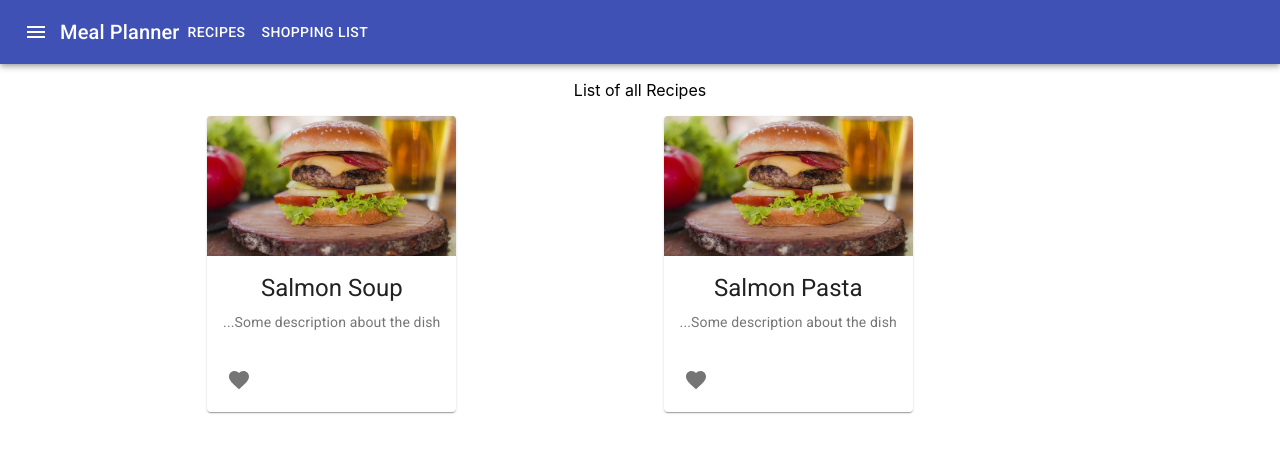
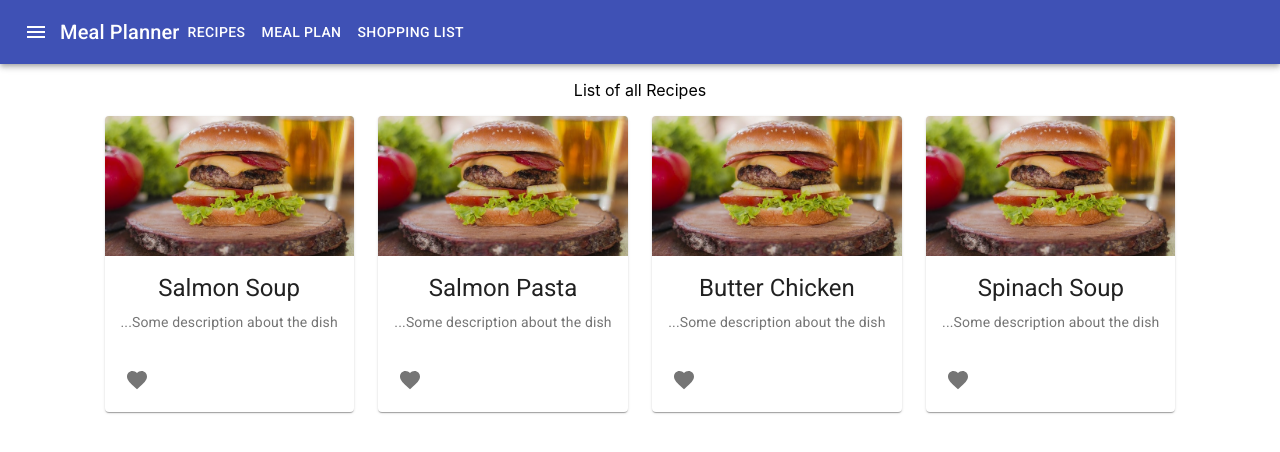
Before and after one commit to pankaj-pant/recipe-planner-frontend, a React (Create React App) app: page / in a window 1280 px wide. Shown: the top 452 px of the page. Built offline with nearby package versions, Linux system fonts and the light colour scheme.

Commit message:
MealPlan component

```diff
--- a/src/App.js
+++ b/src/App.js
@@ -6,6 +6,7 @@ import {
   Link
 } from "react-router-dom";
 import Recipes from './Recipes'
+import MealPlan from './MealPlan'
 import ShoppingList from './ShoppingList'
 import './App.css';
 import AppBar from '@material-ui/core/AppBar';
@@ -28,6 +29,7 @@ function App() {
               Meal Planner
             </Typography>
             <Button color="inherit" href="/">Recipes</Button>
+            <Button color="inherit" href="/mealPlan">Meal Plan</Button>
             <Button color="inherit" href="/shoppingList">Shopping List</Button>
           </Toolbar>
         </AppBar>
@@ -35,6 +37,9 @@ function App() {
         <Switch>
           <Route exact path="/">
             <Recipes />
+          </Route>
+          <Route path="/mealPlan">
+            <MealPlan />
           </Route>
           <Route path="/shoppingList">
             <ShoppingList />
--- /dev/null
+++ b/src/MealPlan.js
@@ -0,0 +1,11 @@
+import React from 'react';
+
+const MealPlan = () => {
+    return(
+        <div>
+            <h2>Meal Plan!</h2>
+        </div>
+    )
+}
+
+export default MealPlan
--- a/src/Recipe.js
+++ b/src/Recipe.js
@@ -16,21 +16,7 @@ import FavoriteIcon from '@material-ui/icons/Favorite';
 
 const Recipe = ({name, ingredients, selectDish, addIngredient}) => {
 
-    const [show, setShow] = useState(false)
-    const showIngredients = () => {
-        console.log(`Listing ingredients for ${name}`)
-        setShow(!show)
-    }
-
-
     return(
-/*         <div style={{border: "1px solid red"}}>
-            <p onClick={showIngredients}>{name}</p>
-            {show ? (<div><p>Ingredients:</p>
-                <button onClick={() => addIngredient(ingredients)}>Add Ingredients to Shopping List</button>
-            {ingredients.map(ingredient => <p key={ingredient.id}>{ingredient.item}</p>)}</div>) : null}
-        </div> */
-
       <Card className='recipe'>
         <CardActionArea>
           <CardMedia
--- a/src/Recipes.css
+++ b/src/Recipes.css
@@ -4,4 +4,5 @@
     flex-wrap: wrap;
     justify-content: space-evenly;
     align-content: space-around;
+    margin: auto;
 }
--- a/src/redux/actionCreators.js
+++ b/src/redux/actionCreators.js
@@ -1,9 +1,9 @@
 import * as actions from './actionTypes'
 
-export const selectDish = (dish) => ({
+export const selectDish = (id) => ({
     type: actions.SELECT_DISH,
     payload: {
-        dish: dish
+        id: id
     }
 })
 
--- a/src/redux/reducers/Dish.js
+++ b/src/redux/reducers/Dish.js
@@ -5,7 +5,14 @@ const initialState = [{
  }, {
     "id": 2, "dish": "Salmon Pasta",
     "ingredients": [{"id": 3, "item": "Warm Smoked Salmon 300g"}, {"id": 4, "item": "Pasta"}]
- }]
+ }, {
+    "id": 3, "dish": "Butter Chicken",
+    "ingredients": [{"id": 5, "item": "Chicken Breast 600g"}, {"id": 6, "item": "Butter"}]
+ }, {
+    "id": 4, "dish": "Spinach Soup",
+    "ingredients": [{"id": 7, "item": "Frozen Spinach 300g"}, {"id": 8, "item": "Milk"}]
+ }
+]
 
 const Dish = (state = initialState, action) => {
     switch (action.type) {
```
Lines whose indentation alone changed are shown as unchanged.
